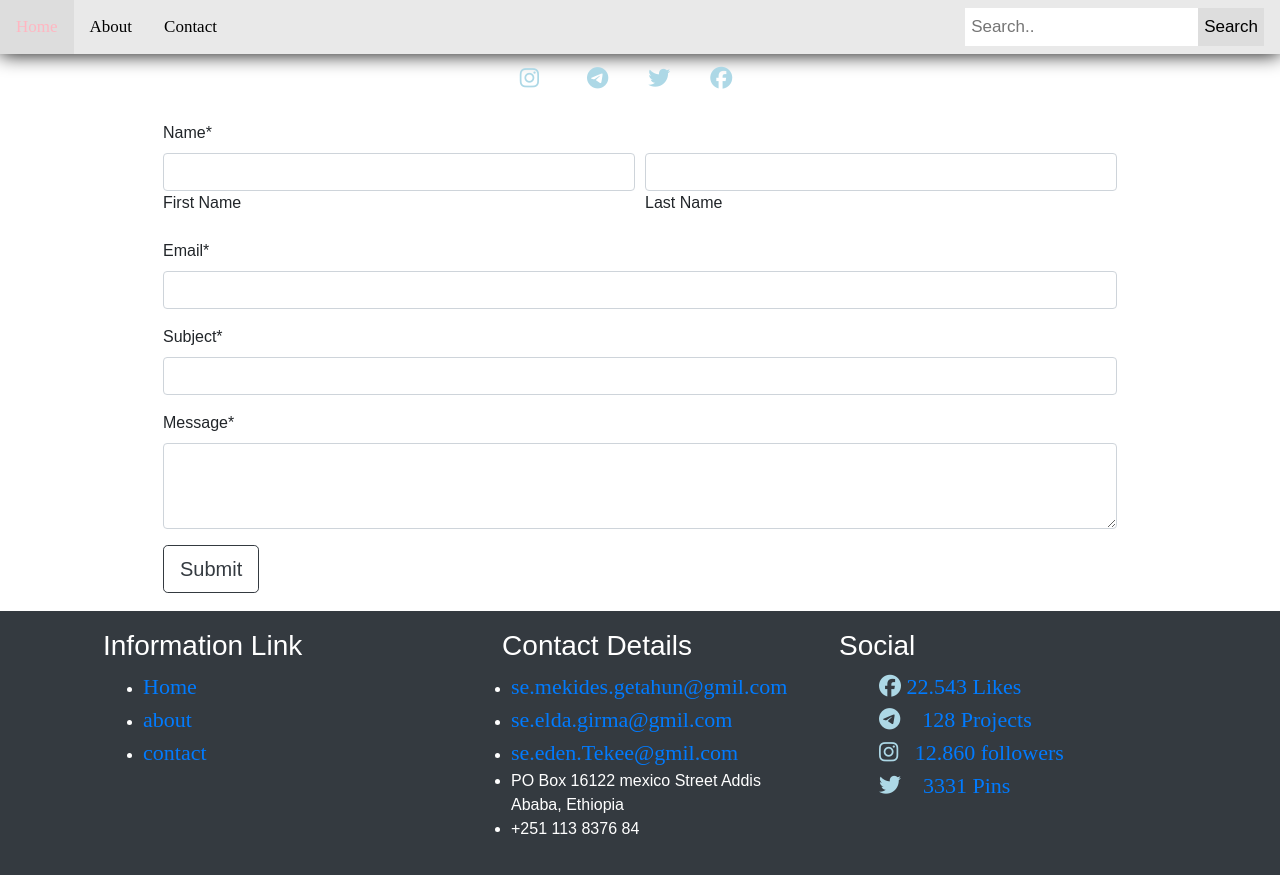
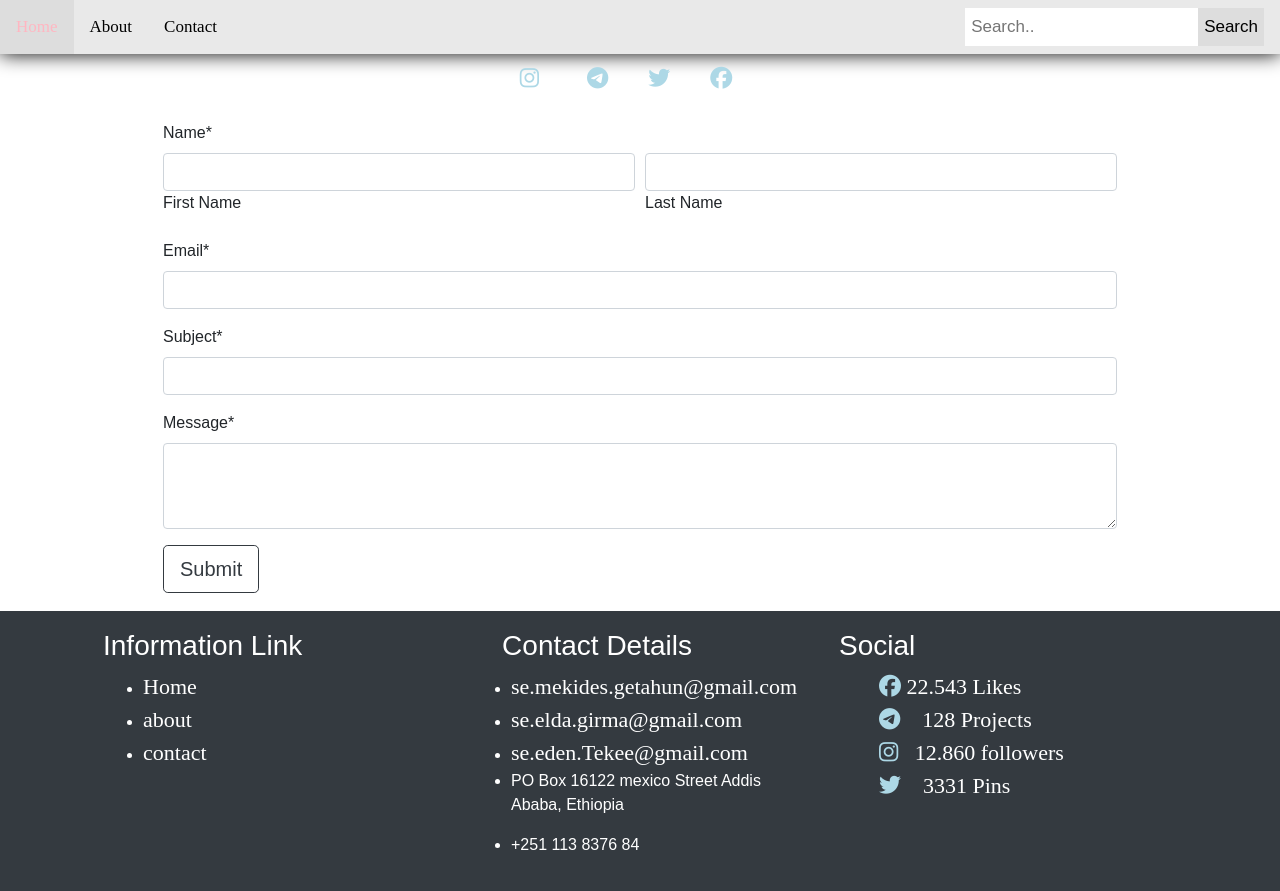
Before and after one commit to Edentakele/project-2-black-girls-, a plain HTML site: page contact.html in a window 1280 px wide. Drawn offline with nearby package versions, Linux system fonts and the light colour scheme; a web font is replaced by a local one.

Commit message:
Update contact.html

```diff
--- a/contact.html
+++ b/contact.html
@@ -162,12 +162,12 @@
         <div class="col-md-4 col-sm-4 col-xs-12">
           <div class="widget clearfix">
             <div class="widget-title">
-              <h3>Information Link</h3>
+              <h3 style="color: white;">Information Link</h3>
             </div>
             <ul class="footer-links">
-              <li><a href="index.html">Home</a></li>
-              <li><a href="contact.html">about</li>
-              <li><a href="about.html">contact</a></li>
+              <li><a href="index.html" style="color: white;">Home</a></li>
+              <li><a href="contact.html" style="color: white;">about</li>
+              <li><a href="about.html" style="color: white;">contact</a></li>
             </ul>
           </div>
         </div>
@@ -175,14 +175,14 @@
         <div class="col-md-4 col-sm-4 col-xs-12">
           <div class="widget clearfix">
             <div class="widget-title">
-              <h3> &nbsp; &nbsp; Contact Details</h3>
+              <h3 style="color: white;"> &nbsp; &nbsp; Contact Details</h3>
             </div>
 
             <ul class="footer-links">
-              <li><a href="mailto:#">se.mekides.getahun@gmil.com</a></li>
-              <li><a href="#">se.elda.girma@gmil.com</a></li>
-              <li><a href="#">se.eden.Tekee@gmil.com</a></li>
-              <li>PO Box 16122 mexico Street Addis Ababa, Ethiopia</li>
+              <li><a href="mailto:#" style="color: white;">se.mekides.getahun@gmail.com</a></li>
+              <li><a href="#" style="color: white;">se.elda.girma@gmail.com</a></li>
+              <li><a href="#" style="color: white;">se.eden.Tekee@gmail.com</a></li>
+                <li><pstyle="color: white;"> PO Box 16122 mexico Street Addis Ababa, Ethiopia</p></li>
               <li>+251 113 8376 84</li>
             </ul>
           </div>
@@ -191,13 +191,13 @@
         <div class="col-md-4 col-sm-3 col-xs-12">
           <div class="widget clearfix">
             <div class="widget-title">
-              <h3>Social</h3>
+              <h3 style="color: white;">Social</h3>
             </div>
             <ul class="footer-links noBullet">
-              <li><a href="#"><i class="fab fa-facebook"></i> 22.543 Likes</a></li>
-              <li><a href="#"><i class="fab fa-telegram"></i> &nbsp; &nbsp;128 Projects</a></li>
-              <li><a href="#"><i class="fab fa-instagram"></i>&nbsp; &nbsp;12.860 followers</a></li>
-              <li><a href="#"><i class="fab fa-twitter"></i> &nbsp; &nbsp;3331 Pins</a></li>
+              <li><a href="#" style="color: white;"><i class="fab fa-facebook"></i> 22.543 Likes</a></li>
+              <li><a href="#" style="color: white;"><i class="fab fa-telegram"></i> &nbsp; &nbsp;128 Projects</a></li>
+              <li><a href="#" style="color: white;"><i class="fab fa-instagram"></i>&nbsp; &nbsp;12.860 followers</a></li>
+              <li><a href="#" style="color: white;"><i class="fab fa-twitter"></i> &nbsp; &nbsp;3331 Pins</a></li>
             </ul>
           </div>
         </div>
```
